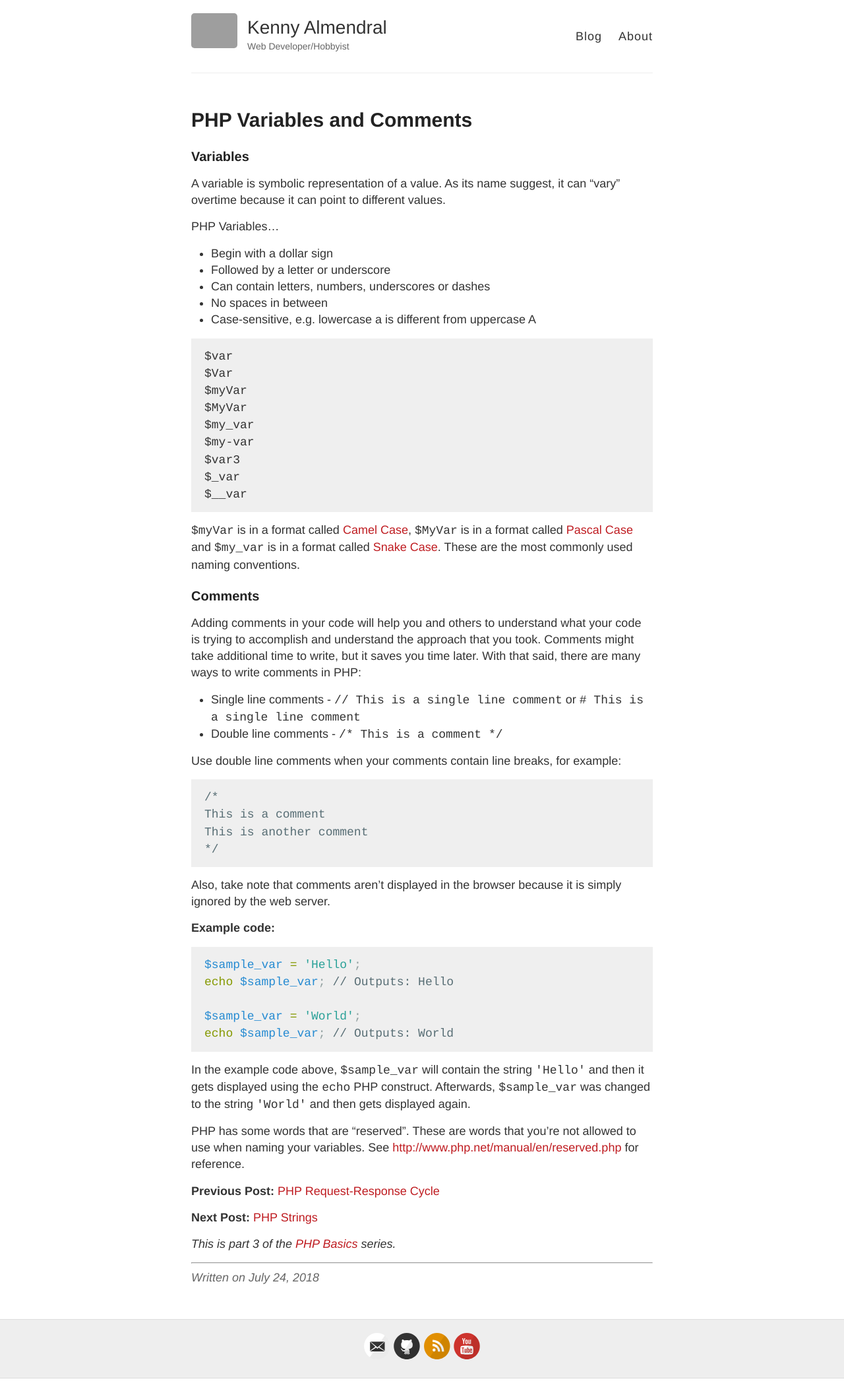
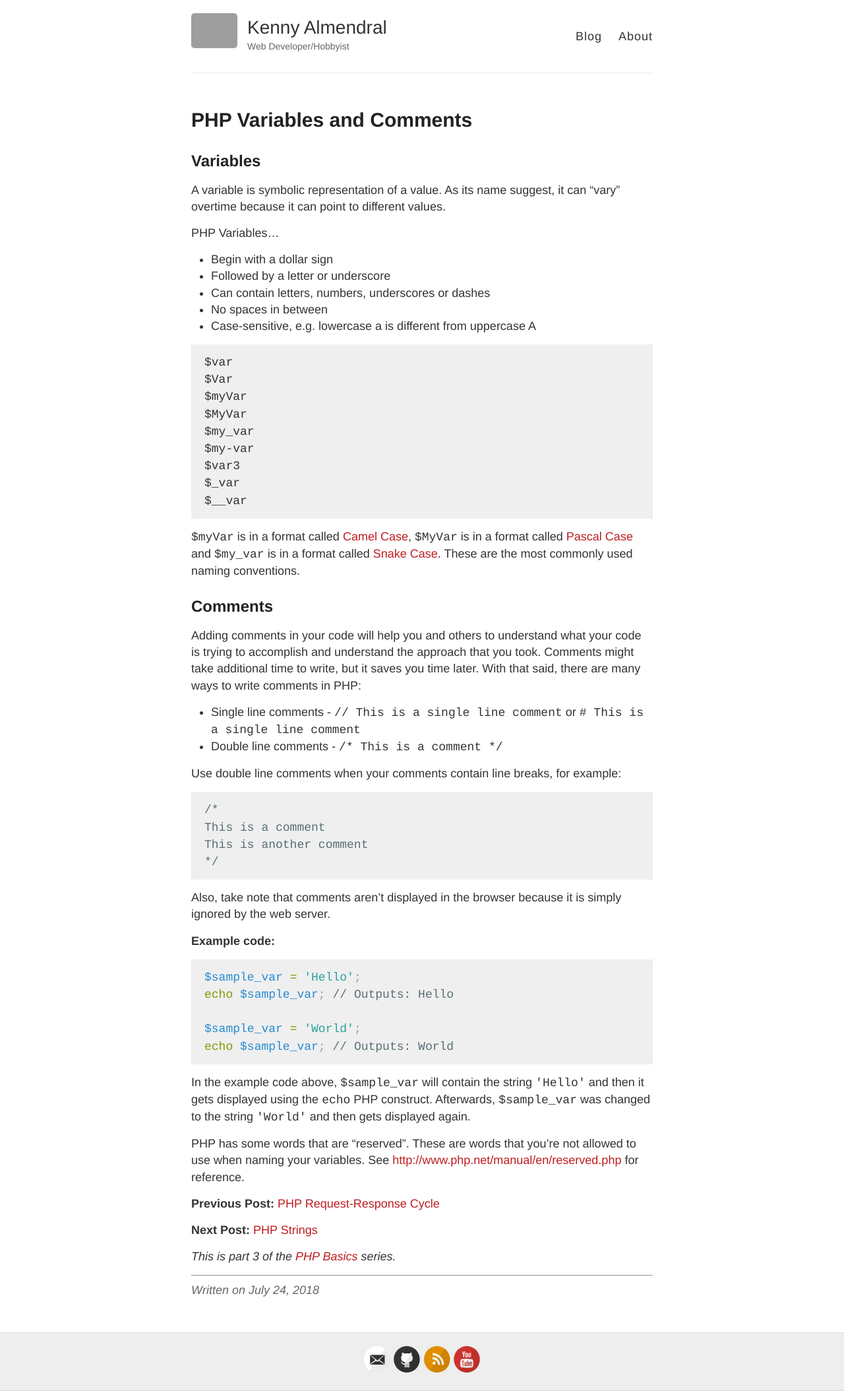
Before and after one commit to kennyalmendral/kennyalmendral.github.io, a Jekyll site: the page built from _posts/2018-07-24-php-variables-comments.md, in a window 1280 px wide. Shown: the whole page at 66% size. Built offline with Jekyll 4.4.1, drawn with Linux system fonts in a browser that asks for light colours; grey boxes are pictures that could not be loaded.

```diff
--- a/_posts/2018-07-24-php-variables-comments.md
+++ b/_posts/2018-07-24-php-variables-comments.md
@@ -3,7 +3,7 @@ layout: post
 title: PHP Variables and Comments
 ---
 
-### Variables
+## Variables
 
 A variable is symbolic representation of a value. As its name suggest, it can "vary" overtime because it can point to different values.
 
@@ -29,7 +29,7 @@ $__var
 
 `$myVar` is in a format called [Camel Case](https://en.wikipedia.org/wiki/Camel_case){:target="_blank"}, `$MyVar` is in a format called [Pascal Case](http://wiki.c2.com/?PascalCase){:target="_blank"} and `$my_var` is in a format called [Snake Case](https://en.wikipedia.org/wiki/Snake_case){:target="_blank"}. These are the most commonly used naming conventions.
 
-### Comments
+## Comments
 
 Adding comments in your code will help you and others to understand what your code is trying to accomplish and understand the approach that you took. Comments might take additional time to write, but it saves you time later. With that said, there are many ways to write comments in PHP:
 
```
